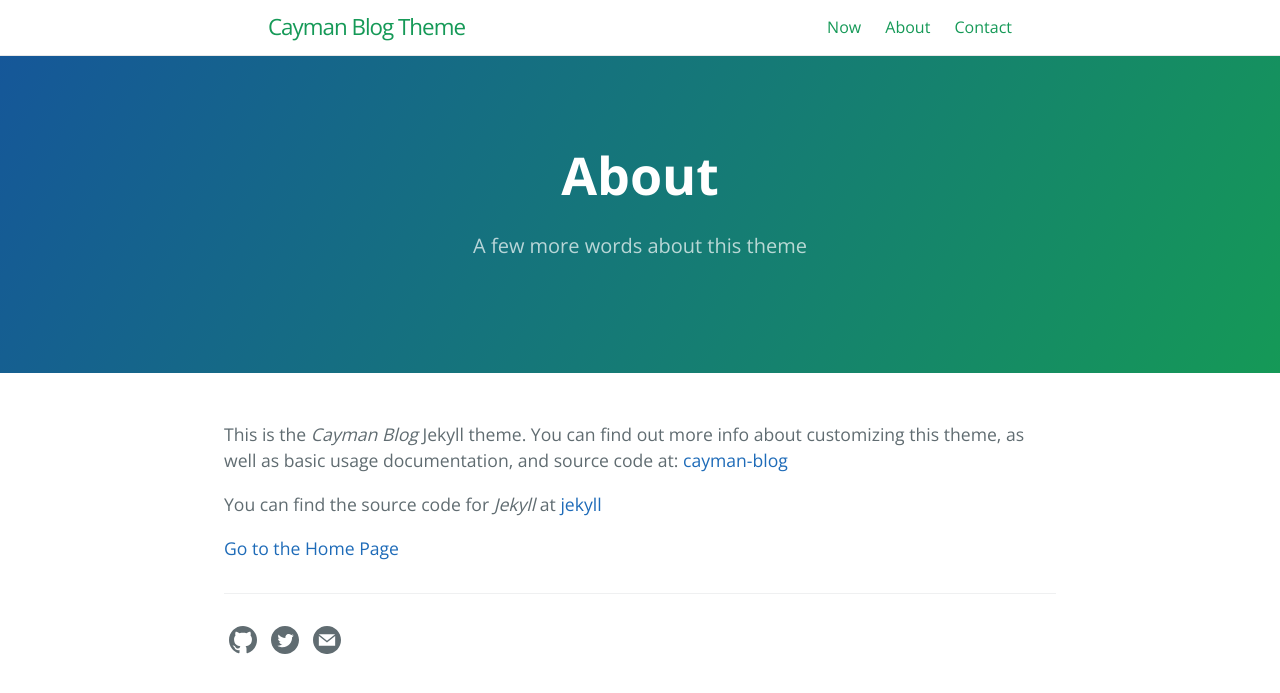
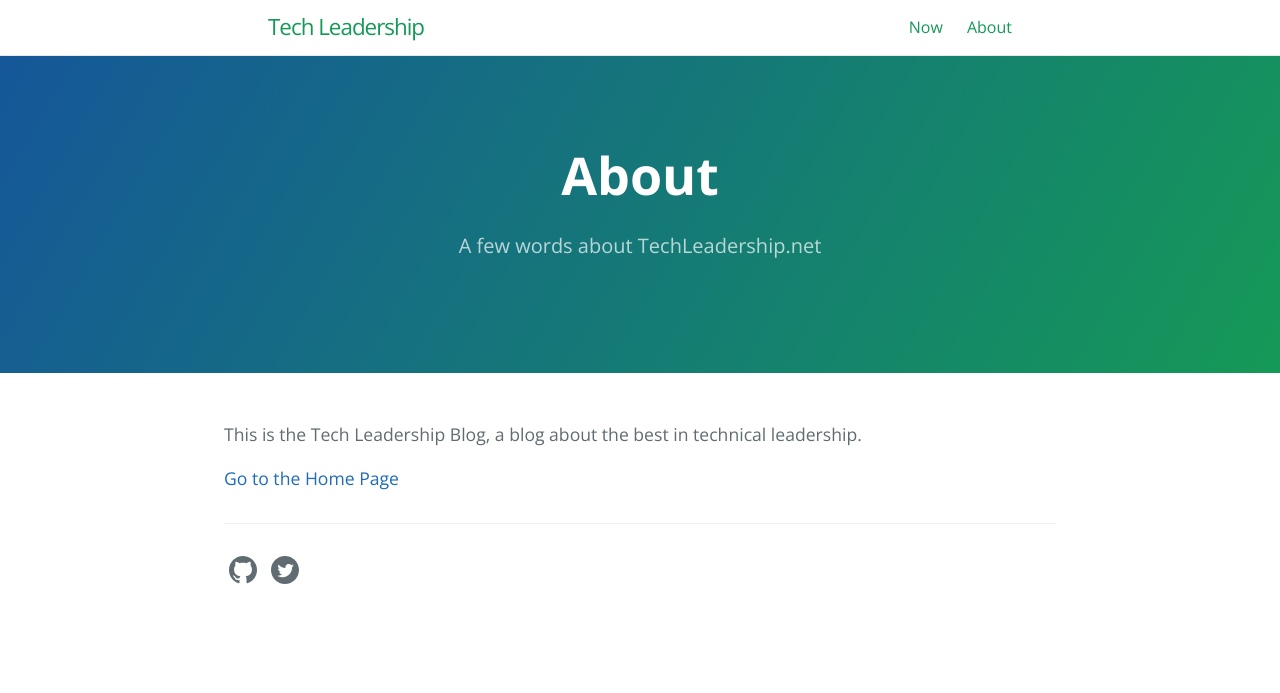
Before and after one commit to JimStockwell/tl, a Jekyll site: the page built from about.md, in a window 1280 px wide. Shown: the top 693 px of the page. Built offline with Jekyll 4.4.1, drawn with Linux system fonts in a browser that asks for light colours.

```diff
--- a/_config.yml
+++ b/_config.yml
@@ -1,5 +1,5 @@
-title: Cayman Blog Theme
-description: Cayman Blog Theme is a clean, responsive blogging theme for Jekyll and Gitlab/GitHub Pages.
+title: Tech Leadership
+description: A blog about technical leadership.
 show_downloads: false
 
 baseurl: "" # change this to the subpath of your site, e.g. /blog. Leave it empty if you don't need it.
@@ -18,8 +18,8 @@ theme: # leave it empty
 # social
 author: JimStockwell
 # image: /thumbnail-jumbo.png
-#twitter:
-#  username:
+twitter:
+  username: ArizonaJim4
 
 plugins:
   - jekyll-target-blank
@@ -27,4 +27,4 @@ plugins:
 target-blank:
     rel: nofollow
 
-header_page_refs: ['now', 'about', 'contact']
+header_page_refs: ['now', 'about']
--- a/about.md
+++ b/about.md
@@ -1,15 +1,13 @@
 ---
 layout: page
 title: About
-tagline: A few more words about this theme
+tagline: A few words about TechLeadership.net
 permalink: /about.html
 ref: about
 order: 0
 ---
 
-This is the _Cayman Blog_ Jekyll theme. You can find out more info about customizing this theme, as well as basic usage documentation, and source code at: [cayman-blog](https://github.com/lorepirri/cayman-blog)
-
-You can find the source code for _Jekyll_ at [jekyll](https://github.com/jekyll/jekyll)
+This is the Tech Leadership Blog, a blog about the best in technical leadership.
 
 
 [Go to the Home Page]({{ '/' | absolute_url }})
```
Also changed, not shown: 404.md (+1 -1 lines), contact.md (deleted, +0 -11 lines), now.md (+2 -1 lines), 2 other files.
